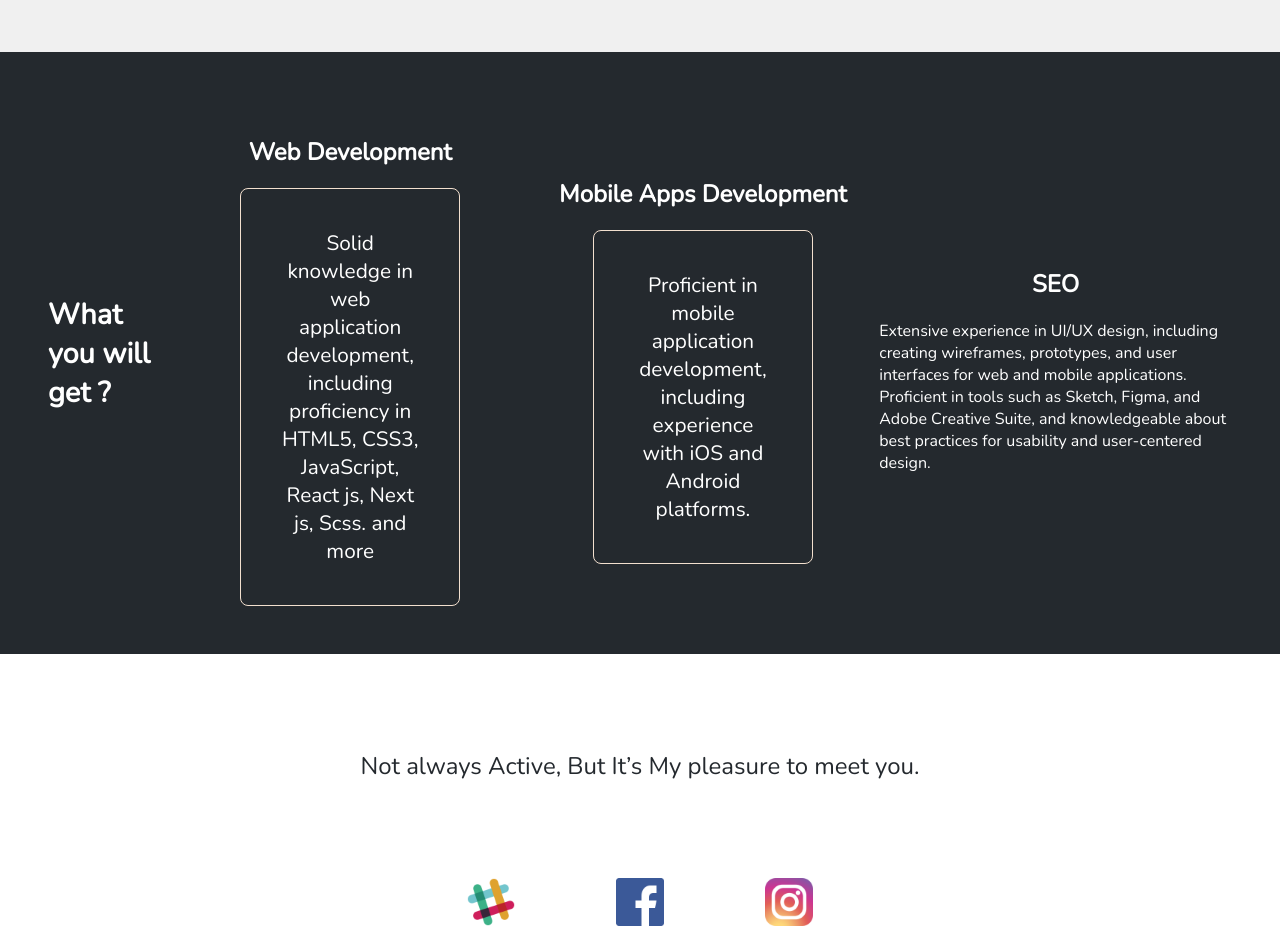
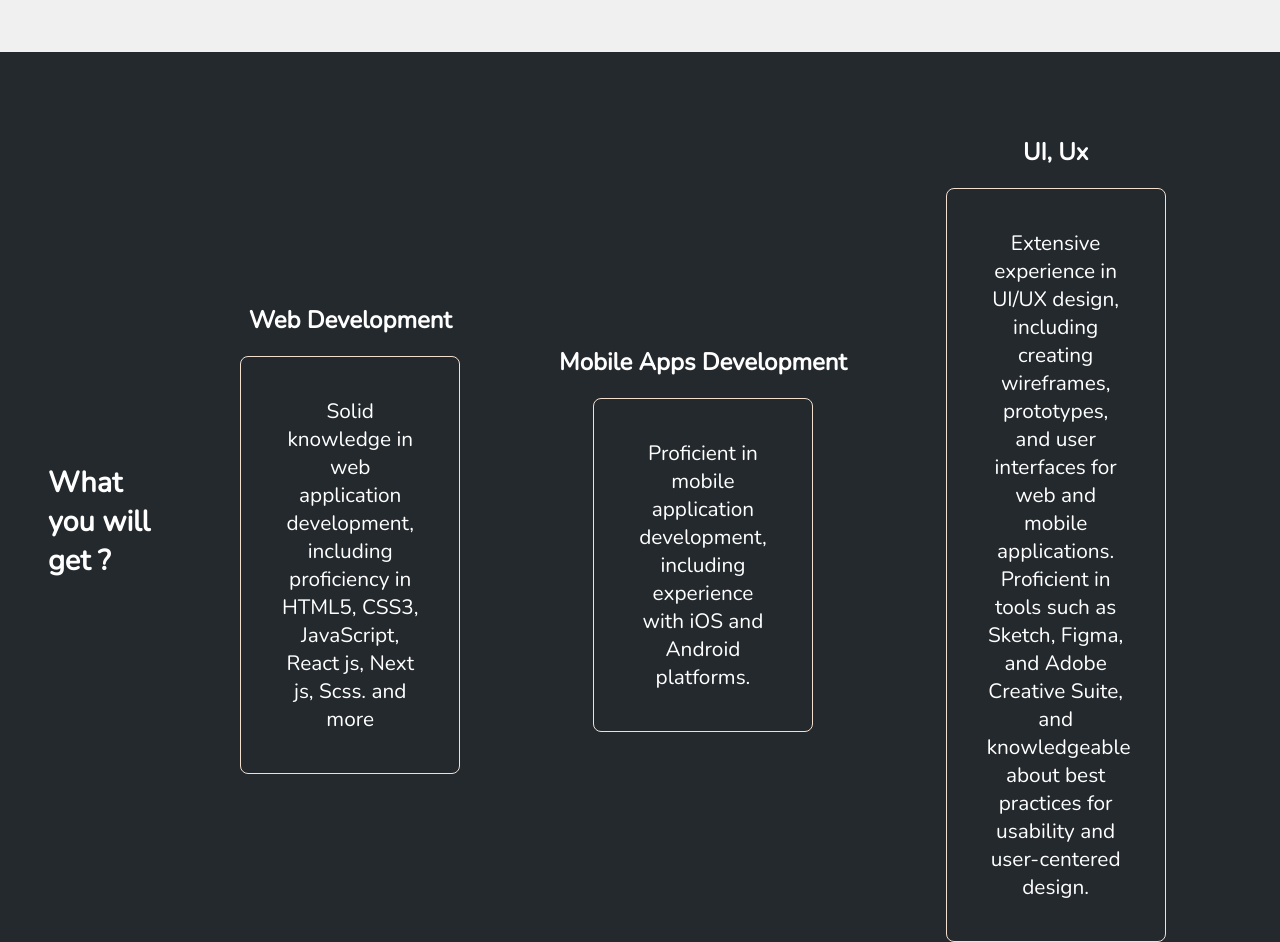
Before and after one commit to alqubtan/portfolio, a plain HTML site: page index.html in a window 1280 px wide. Shown: the part 1020-1962 px from the top of the page. Drawn offline with nearby package versions, Linux system fonts and the light colour scheme.

Commit message:
fix css2

```diff
--- a/index.html
+++ b/index.html
@@ -84,8 +84,8 @@
             with iOS and Android platforms.
         </div>
         <div class="uiux">
-          <h2 class="uiuix-text">SEO</h2>
-          <span class="uiuix-skills">
+          <h2 class="uiux-text">UI, Ux</h2>
+          <span class="uiux-skills">
             Extensive experience in UI/UX design, including creating wireframes, prototypes, and user interfaces for web and mobile applications. Proficient in tools such as Sketch, Figma, and Adobe Creative Suite, and knowledgeable about best practices for usability and user-centered design.
           </span>
         </div>
```
